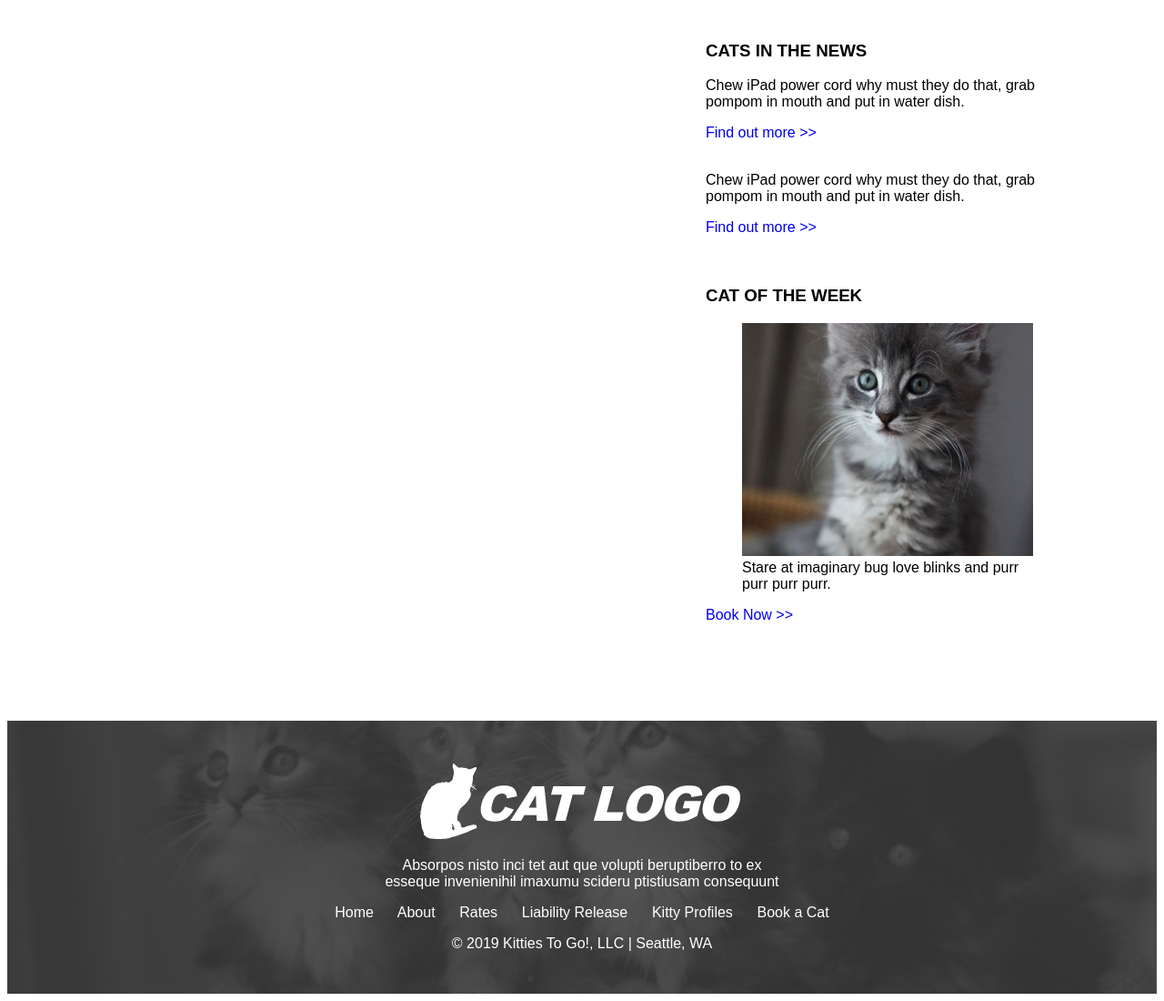
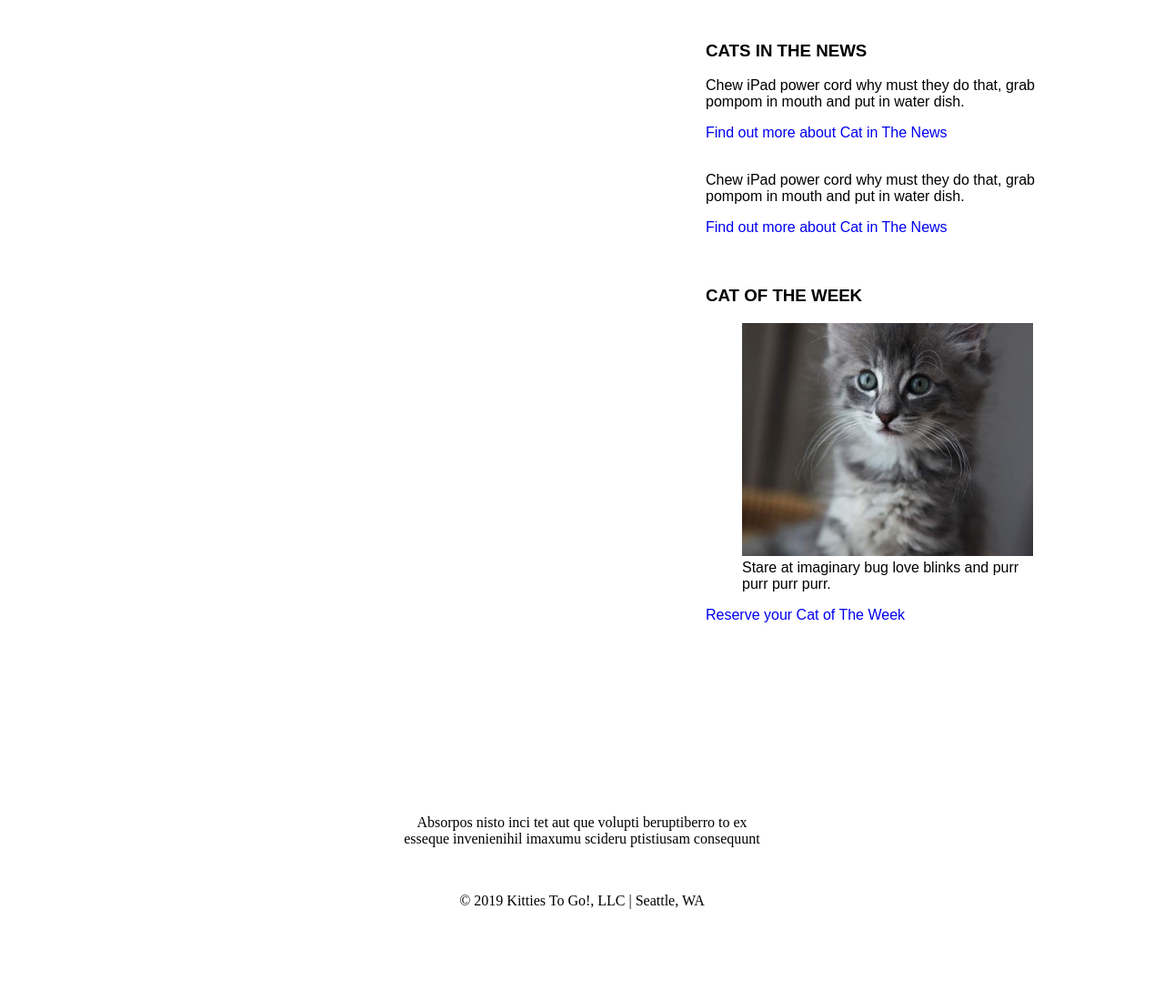
Before and after one commit to april301975/Homework-4, a plain HTML site: page index.html in a window 1280 px wide. Shown: the part 1220-2320 px from the top of the page at 91% size. After the commit the page ends 2243 px from the top, so only its background shows below. Drawn offline with Linux system fonts and the light colour scheme.

Commit message:
A11Y changes

```diff
--- a/index.html
+++ b/index.html
@@ -47,10 +47,10 @@
       <section>
         <h3>CATS IN THE NEWS</h3>
           <p>Chew iPad power cord why must they do that, grab pompom in mouth and put in water dish.</p>
-          <a href="#">Find out more >></a>
+          <a href="#">Find out more about Cat in The News</a>
           <br><br>
           <p>Chew iPad power cord why must they do that, grab pompom in mouth and put in water dish.</p>
-          <a href="#">Find out more >></a>
+          <a href="#">Find out more about Cat in The News</a>
       </section>
       <br><br>
       <section>
@@ -62,14 +62,14 @@
         </figure>
 
 
-          <a href="#"> Book Now >> </a>
+          <a href="#">Reserve your Cat of The Week </a>
 
       </section>
 
     </aside>
 
-    <footer class="footer-section cat-box-footer  ">
-      <section>
+    <footer class="footer-section oc-box-footer  ">
+      <section
       <figure>
         <img src="lesson04-mock5-cat-logo.png" alt="Rent a cat" title="Rent a cat">
       </figure>
--- a/styles.css
+++ b/styles.css
@@ -56,7 +56,7 @@
   /* height: 72px; */
   font-family: sans-serif;
   font-size: 22px;
-  /* color: gray; */
+  /* color: #595959; */
   font-weight: bolder;
 }
 
@@ -88,10 +88,10 @@ blockquote {
 }
 a{
   text-decoration: none;
-  text-decoration-color: gray;
+  text-decoration-color: #595959;
 }
 a:visited {
-  color: gray;
+  color: #595959;
 }
 a:hover {
   background-color: silver;
```
